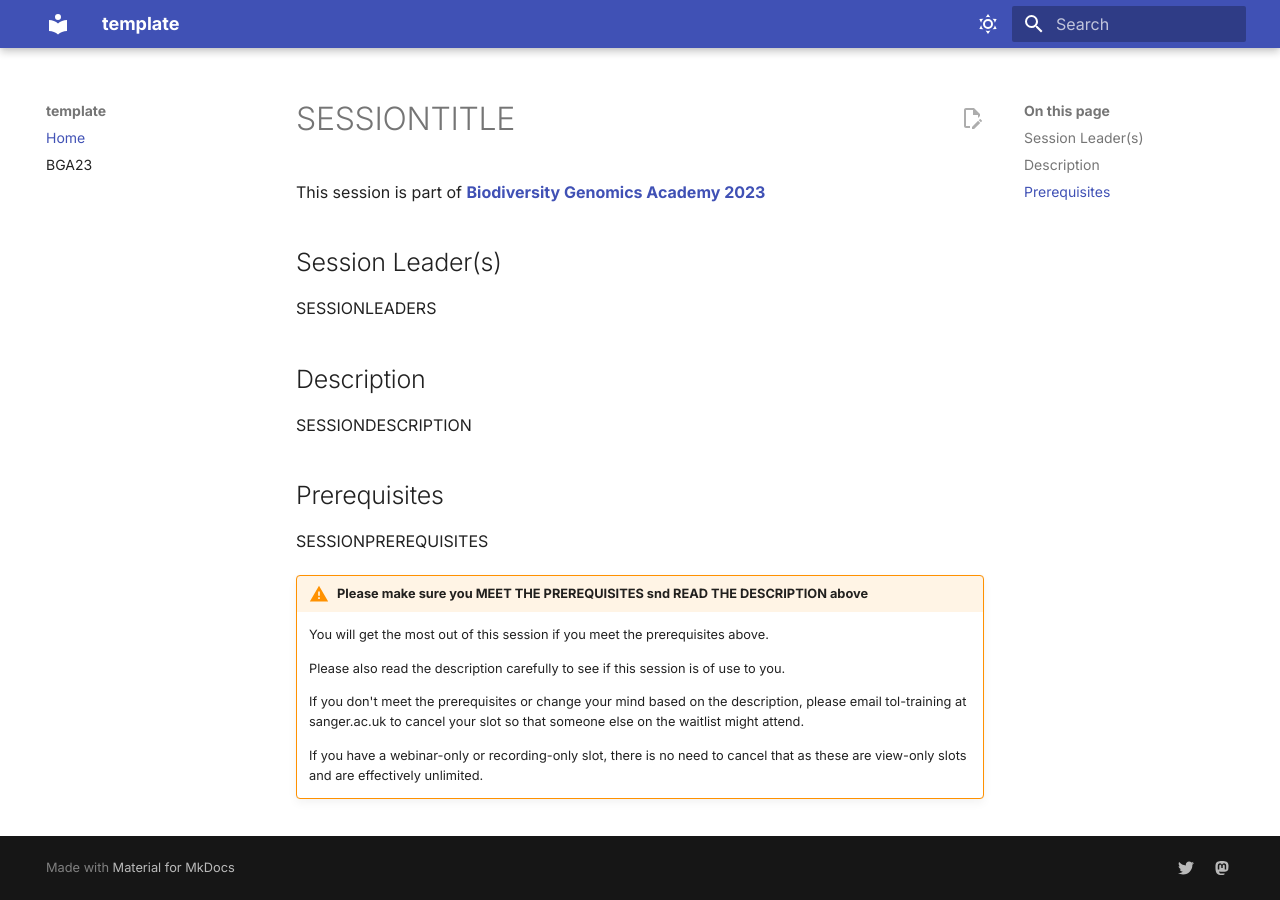
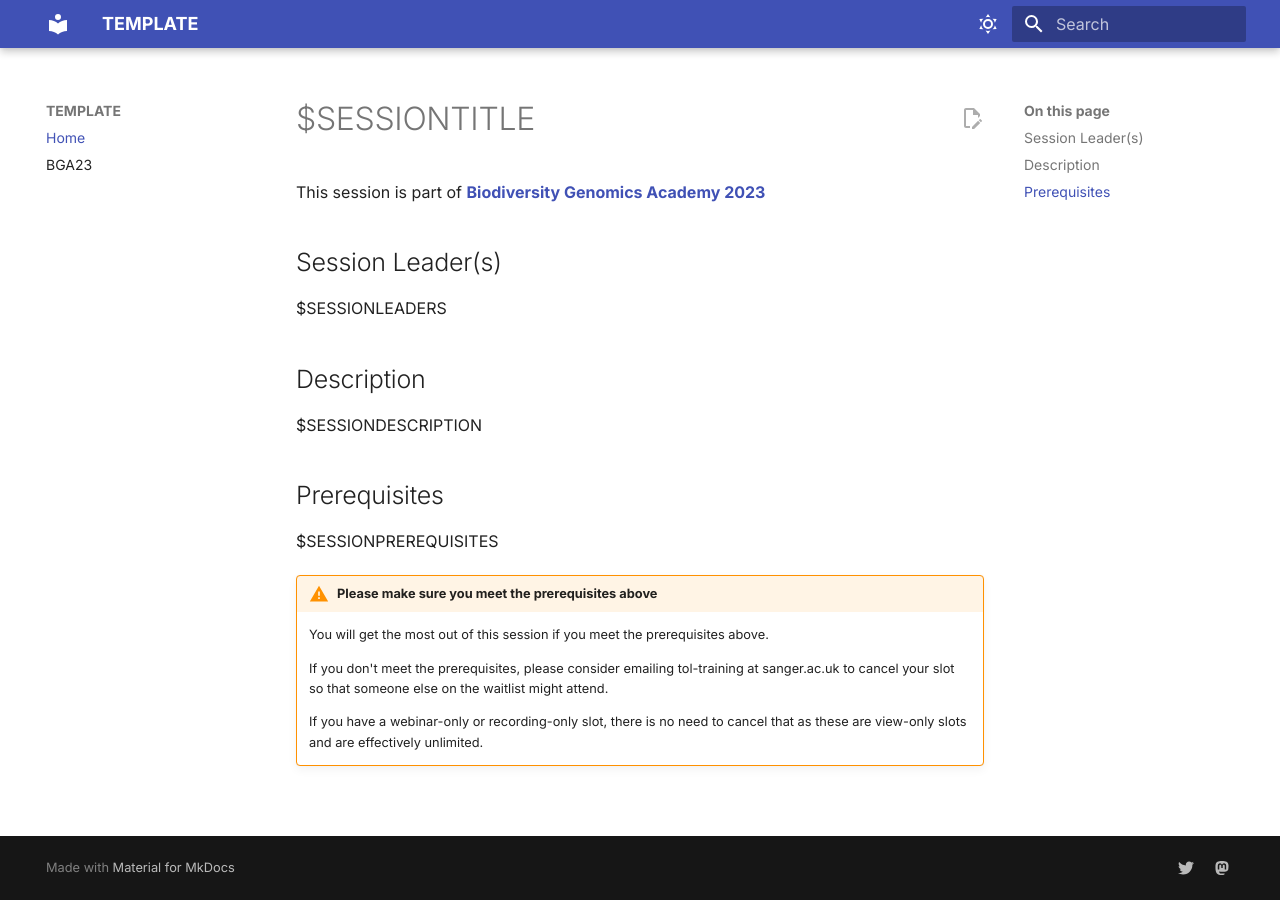
Before and after one commit to BGAcademy23/template, an MkDocs documentation site: the page built from docs/README.md, in a window 1280 px wide. Built offline with MkDocs 1.6.1 and Material for MkDocs 9.7.7, drawn with Linux system fonts in a browser that asks for light colours.

Commit message:
update placeholders

```diff
--- a/docs/README.md
+++ b/docs/README.md
@@ -1,25 +1,23 @@
-# SESSIONTITLE
+# $SESSIONTITLE
 
 This session is part of [**Biodiversity Genomics Academy 2023**](https://BGA23.org)
 
 ## Session Leader(s)
 
-SESSIONLEADERS
+$SESSIONLEADERS
 
 ## Description
 
-SESSIONDESCRIPTION
+$SESSIONDESCRIPTION
 
 ## Prerequisites
 
-SESSIONPREREQUISITES
+$SESSIONPREREQUISITES
 
-!!! warning "Please make sure you MEET THE PREREQUISITES snd READ THE DESCRIPTION above"
+!!! warning "Please make sure you meet the prerequisites above"
 
     You will get the most out of this session if you meet the prerequisites above.
 
-    Please also read the description carefully to see if this session is of use to you.
-
-    If you don't meet the prerequisites or change your mind based on the description, please email tol-training at sanger.ac.uk to cancel your slot so that someone else on the waitlist might attend.
+    If you don't meet the prerequisites, please consider emailing tol-training at sanger.ac.uk to cancel your slot so that someone else on the waitlist might attend.
 
     If you have a webinar-only or recording-only slot, there is no need to cancel that as these are view-only slots and are effectively unlimited.
--- a/mkdocs.yml
+++ b/mkdocs.yml
@@ -1,5 +1,5 @@
-site_name: template
-edit_uri: https://github.com/bgacademy23/template/blob/main/docs
+site_name: TEMPLATE
+edit_uri: https://github.com/bgacademy23/TEMPLATE/blob/main/docs
 
 nav:
     - Home: README.md
```
